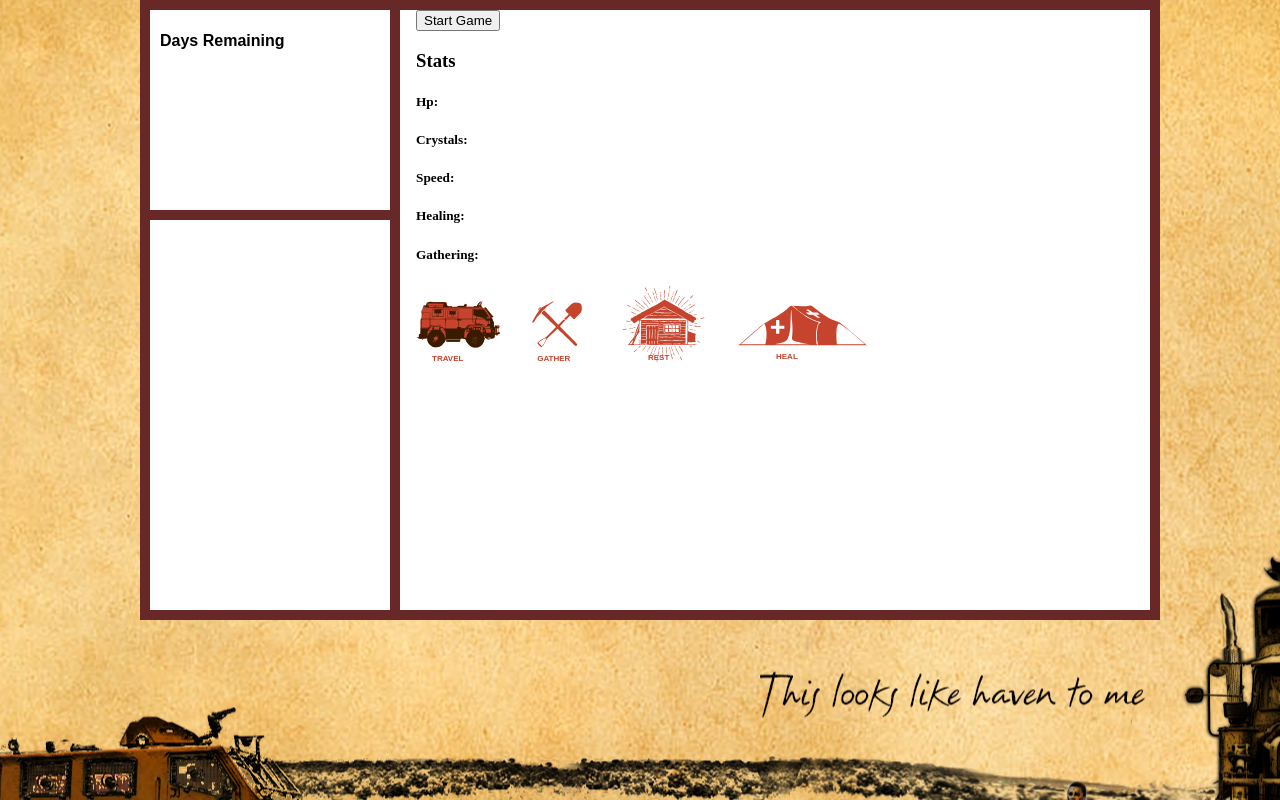
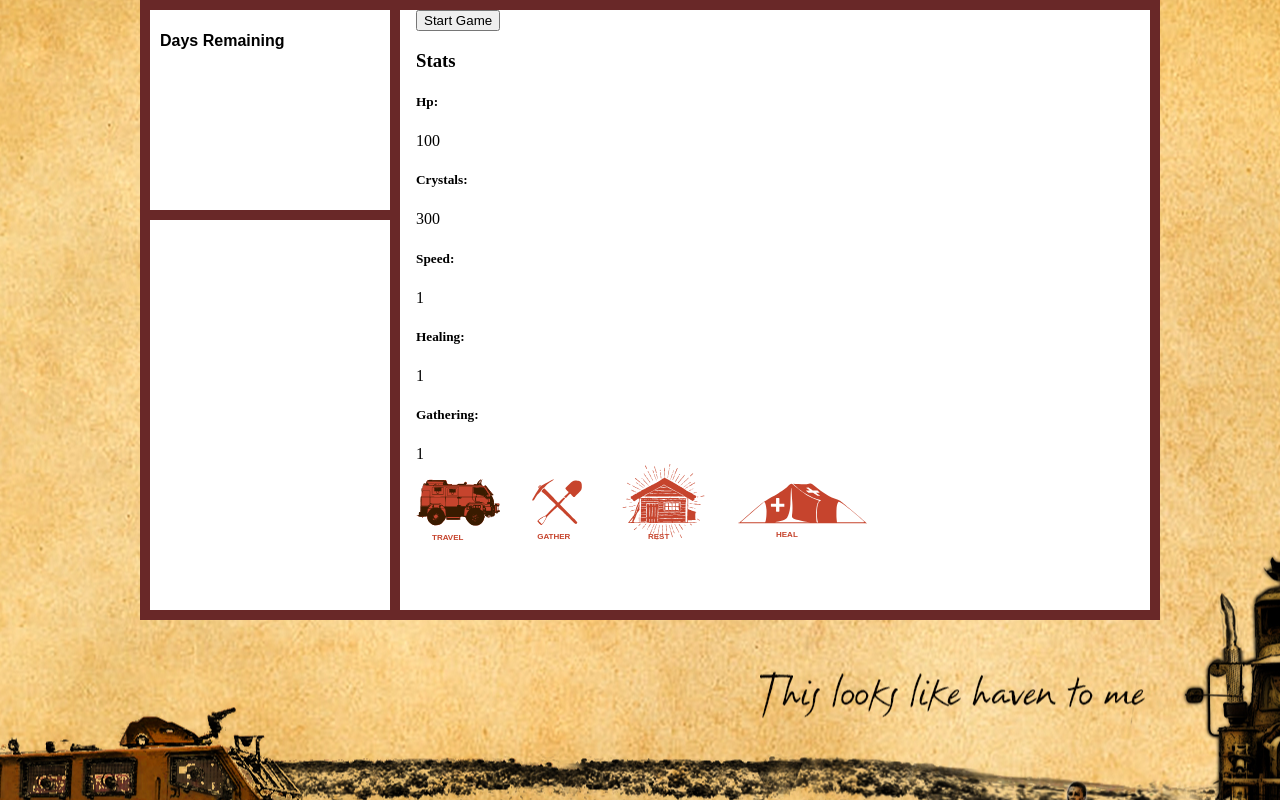
Before and after one commit to tyedye105/nghaven_game, an Angular app: page / in a window 1280 px wide. Built offline with nearby package versions, Linux system fonts and the light colour scheme.

Commit message:
add dynamic stat block. Add death

```diff
--- a/src/app/app.component.html
+++ b/src/app/app.component.html
@@ -21,8 +21,8 @@
 
   <p><game-intro *ngIf="isNewPlayer === false"></game-intro></p>
   <game-text></game-text>
-  <game-stats [currentPlayer]="currentPlayer"></game-stats>
+  <game-stats></game-stats>
   <div id="buttonGroup">
-    <travel (changeInPlayer)="decreaseDaysRemaining($event)" [currentPlayer]="currentPlayer"></travel><gather></gather><rest></rest><heal></heal>
+    <travel ></travel><gather></gather><rest></rest><heal></heal>
   </div>
 </div>
--- a/src/app/player.service.ts
+++ b/src/app/player.service.ts
@@ -32,6 +32,7 @@ export class PlayerService {
 
   decreaseHp(amount) {
     player.hp -= amount;
+    this.checkLoss();
   };
 
   increaseHp(amount) {
@@ -48,4 +49,11 @@ export class PlayerService {
   resetHp() {
     player.hp = 100;
   };
+
+  checkLoss() {
+    if (player.hp <= 0) {
+      alert("You Died of Dysntery")
+    }
+  }
+
 }
--- a/src/app/stats/stats.component.html
+++ b/src/app/stats/stats.component.html
@@ -1,28 +1,28 @@
 
 <div id="statBlock">
   <h3 (click)="notNull()">Stats</h3>
-  <div *ngIf="currentPlayer">
-    {{currentPlayer.name}}
+  <div *ngIf="player">
+    {{player.name}}
   </div>
     <h5>Hp:</h5>
-  <div *ngIf="currentPlayer">
-    {{currentPlayer.hp}}
+  <div *ngIf="player">
+    {{player.hp}}
   </div>
     <h5>Crystals:</h5>
-  <div *ngIf="currentPlayer">
-    {{currentPlayer.crystals}}
+  <div *ngIf="player">
+  {{player.crystals}}
   </div>
     <h5>Speed:</h5>
-  <div *ngIf="currentPlayer">
-    {{currentPlayer.speed}}
+  <div *ngIf="player">
+    {{player.speed}}
   </div>
     <h5>Healing:</h5>
-  <div *ngIf="currentPlayer">
-    {{currentPlayer.healing}}
+  <div *ngIf="player">
+    {{player.healing}}
   </div>
     <h5>Gathering:</h5>
-  <div *ngIf="currentPlayer">
-    {{currentPlayer.gathering}}
+  <div *ngIf="player">
+    {{player.gathering}}
 
   </div>
 </div>
--- a/src/app/stats/stats.component.ts
+++ b/src/app/stats/stats.component.ts
@@ -9,14 +9,15 @@ import { PlayerService } from '../player.service'
   providers: [PlayerService]
 })
 export class StatsComponent implements OnInit {
-  @Input() currentPlayer;
+  player = this.playerService.getPlayer()
 
   constructor(public playerService: PlayerService) { }
+
 
   ngOnInit() {
 
   }
   notNull() {
-    alert(this.currentPlayer.name);
+    alert(this.player.name);
   }
 }
--- a/src/app/travel/travel.component.ts
+++ b/src/app/travel/travel.component.ts
@@ -9,7 +9,7 @@ import { PlayerService } from '../player.service';
   providers: [PlayerService]
 })
 export class TravelComponent {
-  @Input() currentPlayer:Player;
+
   constructor(public playerService: PlayerService) { }
 
   travelEvents(randomNumber) {
```
